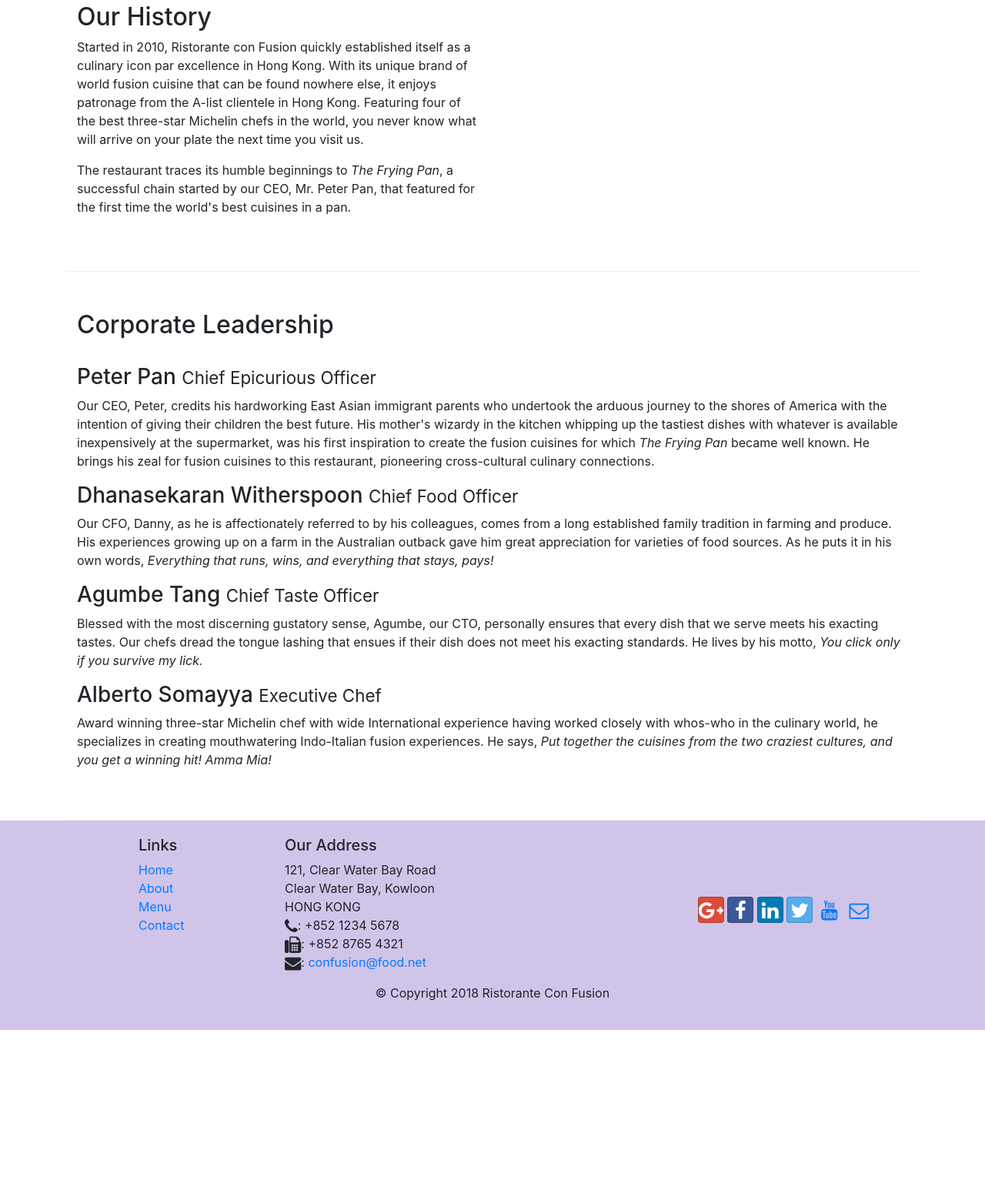
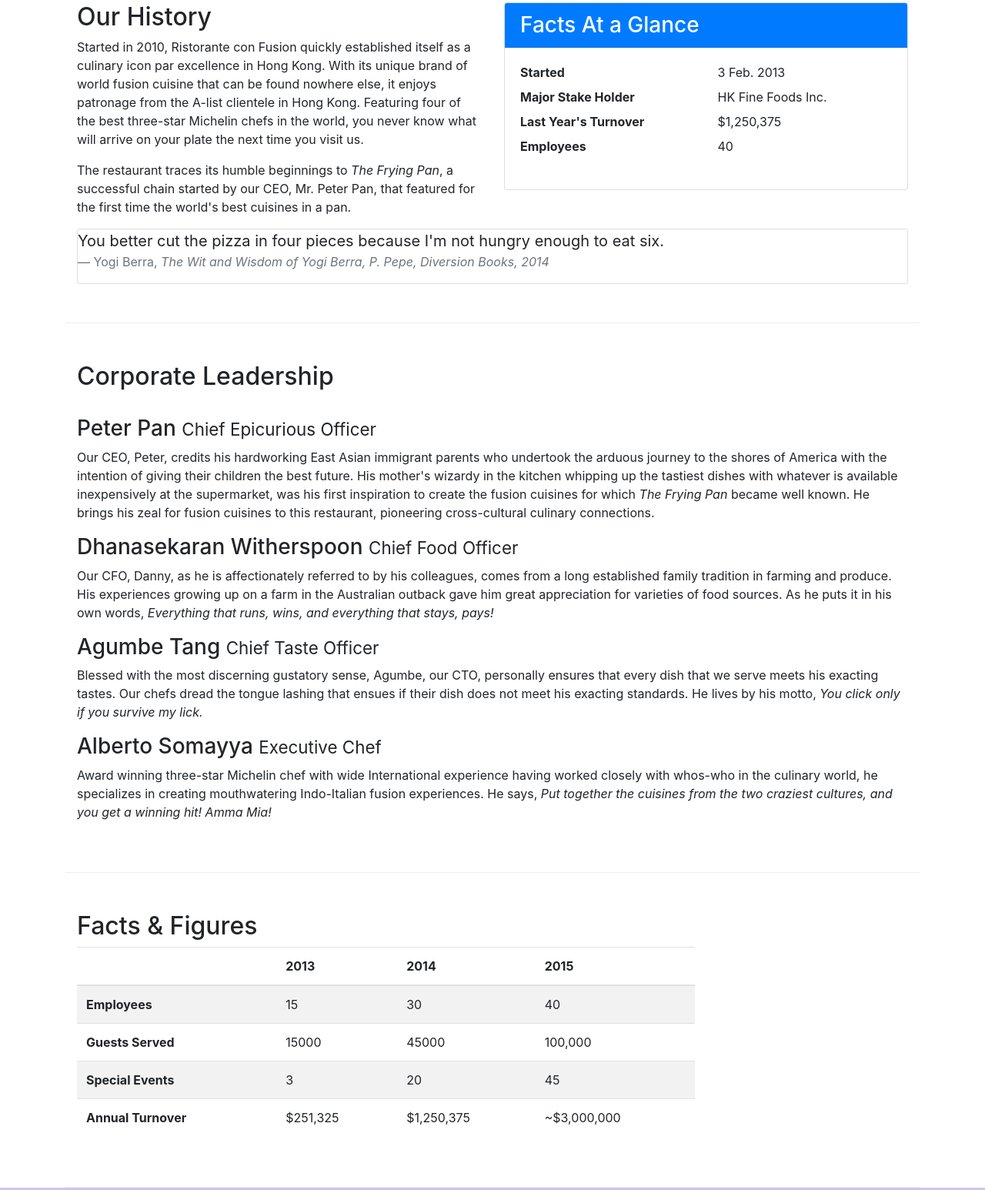
Before and after one commit to LyndsayM/conFusion, a website: page aboutus.html in a window 1280 px wide. Shown: the part 488-2034 px from the top of the page at 77% size. Before the commit the page ends 1826 px from the top, so only its background shows below. Drawn offline with nearby package versions, Linux system fonts and the light colour scheme.

Commit message:
tables and cards

```diff
--- a/aboutus.html
+++ b/aboutus.html
@@ -66,7 +66,37 @@
                 <p>Started in 2010, Ristorante con Fusion quickly established itself as a culinary icon par excellence in Hong Kong. With its unique brand of world fusion cuisine that can be found nowhere else, it enjoys patronage from the A-list clientele in Hong Kong.  Featuring four of the best three-star Michelin chefs in the world, you never know what will arrive on your plate the next time you visit us.</p>
                 <p>The restaurant traces its humble beginnings to <em>The Frying Pan</em>, a successful chain started by our CEO, Mr. Peter Pan, that featured for the first time the world's best cuisines in a pan.</p>
             </div>
-            <div>
+            <!-- Cards -->
+            <div class="col-sm">
+                <div class="card">
+                    <h3 class="card-header bg-primary text-white">Facts At a Glance</h3>
+                    <div class="card-body">
+                        <dl class="row">
+                            <dt class="col-6">Started</dt>
+                                <dd class="col-6">3 Feb. 2013</dd>
+                            <dt class="col-6">Major Stake Holder</dt>
+                                <dd class="col-6">HK Fine Foods Inc.</dd>
+                            <dt class="col-6">Last Year's Turnover</dt>
+                                <dd class="col-6">$1,250,375</dd>
+                            <dt class="col-6">Employees</dt>
+                                <dd class="col-6">40</dd>
+                        </dl>
+                    </div>
+                </div>
+            </div>
+            <div class="col-12">
+                <div class="card card-block bg-faded">
+                    <blockquote class="blockquote">
+                        <p class="mb-0">You better cut the pizza in four pieces
+                            because I'm not hungry enough to eat six.
+                        </p>
+                        <footer class="blockquote-footer">Yogi Berra,
+                            <cite title="Source Title">The Wit and Wisdom of
+                                Yogi Berra, P. Pepe, Diversion Books, 2014
+                            </cite>
+                        </footer>
+                    </blockquote>
+                </div>
             </div>
         </div>
 
@@ -85,7 +115,51 @@
                 <p class="hidden-xs-down">Award winning three-star Michelin chef with wide International experience having worked closely with whos-who in the culinary world, he specializes in creating mouthwatering Indo-Italian fusion experiences. He says, <em>Put together the cuisines from the two craziest cultures, and you get a winning hit! Amma Mia!</em></p>
             </div>
        </div>
-
+       <!-- Tables -->
+       <div class="row row-content">
+           <div class="col-12 col-sm-9">
+               <h2>Facts &amp; Figures</h2>
+               <div class="table-responsive">
+                    <table class="table table-striped">
+                    <thead class="thead-inverse">
+                        <tr>
+                            <th>&nbsp;</th>
+                            <th>2013</th>
+                            <th>2014</th>
+                            <th>2015</th>
+                        </tr>
+                    </thead>
+                    <tbody>
+                        <tr>
+                            <th>Employees</th>
+                            <td>15</td>
+                            <td>30</td>
+                            <td>40</td>
+                        </tr>
+                        <tr>
+                            <th>Guests Served</th>
+                            <td>15000</td>
+                            <td>45000</td>
+                            <td>100,000</td>
+                        </tr>
+                        <tr>
+                            <th>Special Events</th>
+                            <td>3</td>
+                            <td>20</td>
+                            <td>45</td>
+                        </tr>
+                        <tr>
+                            <th>Annual Turnover</th>
+                            <td>$251,325</td>
+                            <td>$1,250,375</td>
+                            <td>~$3,000,000</td>
+                        </tr>
+                    </tbody>
+                    </table>
+                    </div>
+           </div>
+           <div class="col-12 col-sm-3"></div>
+       </div>
     </div>
 
     <footer class="footer">
```
Also changed, not shown: contactus.html (+1 -1 lines).
